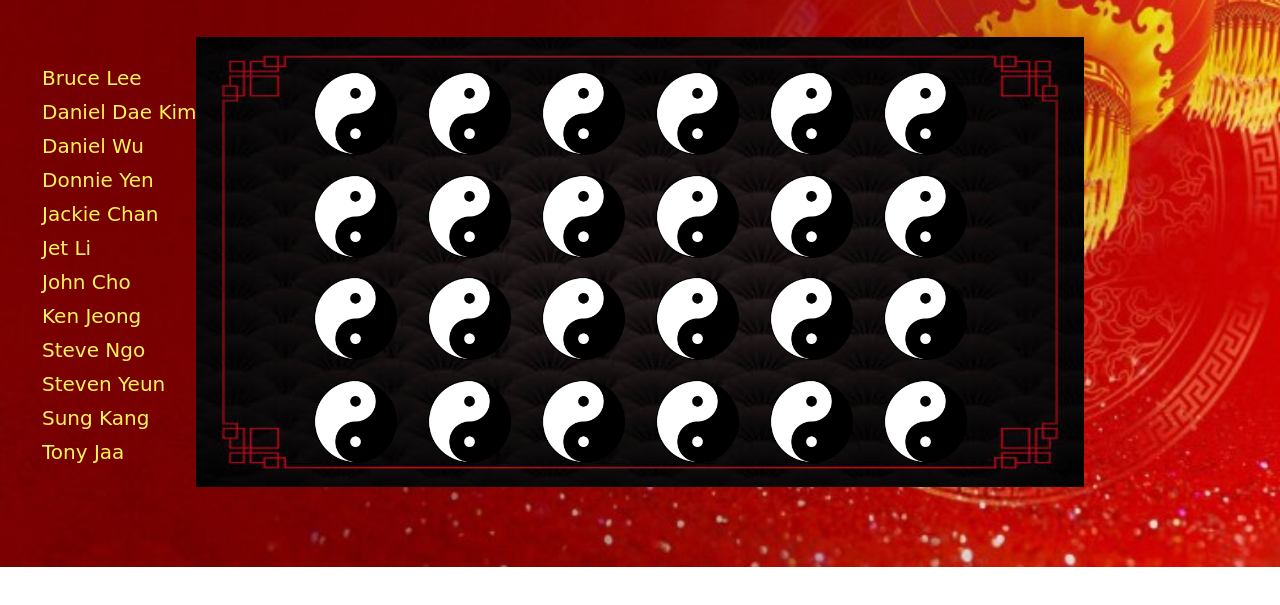
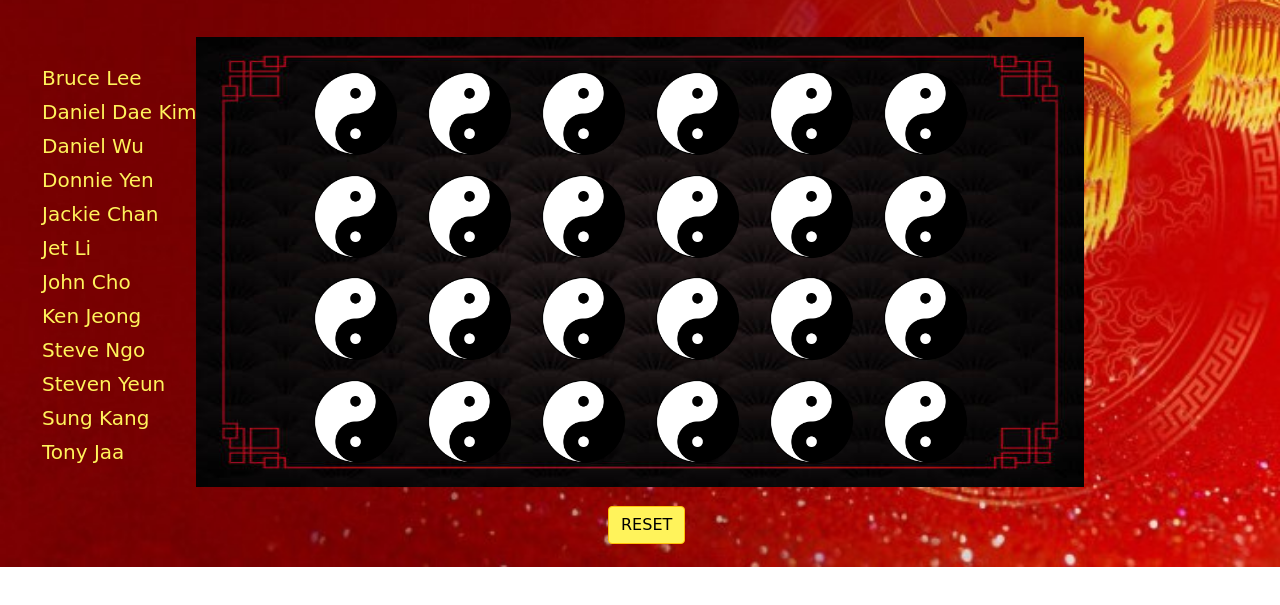
Before and after one commit to stevengo497/stevengo497.github.io, a plain HTML site: page game.html in a window 1280 px wide. Shown: the part 153-758 px from the top of the page. Drawn offline with nearby package versions, Linux system fonts and the light colour scheme; a web font is replaced by a local one.

Commit message:
Reset button added

```diff
--- a/app.js
+++ b/app.js
@@ -17,6 +17,10 @@ $(function() {
 			$('#losePlayAgain').click(function() {
 	    	$('.loseAlert').css("display", "none");
 	    	location.reload();
+			});
+
+			$('#reset').click(function() {
+				location.reload();
 			});
 
 
--- a/game.html
+++ b/game.html
@@ -100,7 +100,7 @@
 <audio id="gong">
 	<source src="media/gong.mp3" type="audio/mp3">
 </audio>
-
+<button type="button" class="btn btn-warning buttons" id="reset">RESET</button>
 <!-- jQuery -->
 <script src="https://ajax.googleapis.com/ajax/libs/jquery/3.3.1/jquery.min.js"></script>
 <!-- JS file -->
--- a/style.css
+++ b/style.css
@@ -38,15 +38,6 @@ span {
 	color: #C93D22;
 }
 
-/*#dragonRight {
-	position: absolute;
-	margin-left: 1350px;
-	animation-name: flyToLeft;
-	animation-duration: 6s;
-	animation-fill-mode: forwards;
-	animation-delay: 8s;
-}*/
-
 #dragonLeft {
 	margin-left: -450px;
 	animation-name: flyToRight;
@@ -77,6 +68,7 @@ span {
 	z-index: 100;
 	margin-left: 30%;
 	margin-right: 30%;
+	z-index: 100;
 	font-size: 36px;
 	margin-top: 3%;
 }
@@ -162,7 +154,9 @@ a:hover {
 }
 
 #reset {
-	margin-left: 50px;
+	color: black;
+	margin-left: 47.5%;
+	margin-top: -5px;
 }
 
 .matched {
```
Also changed, not shown: 1 other file.
